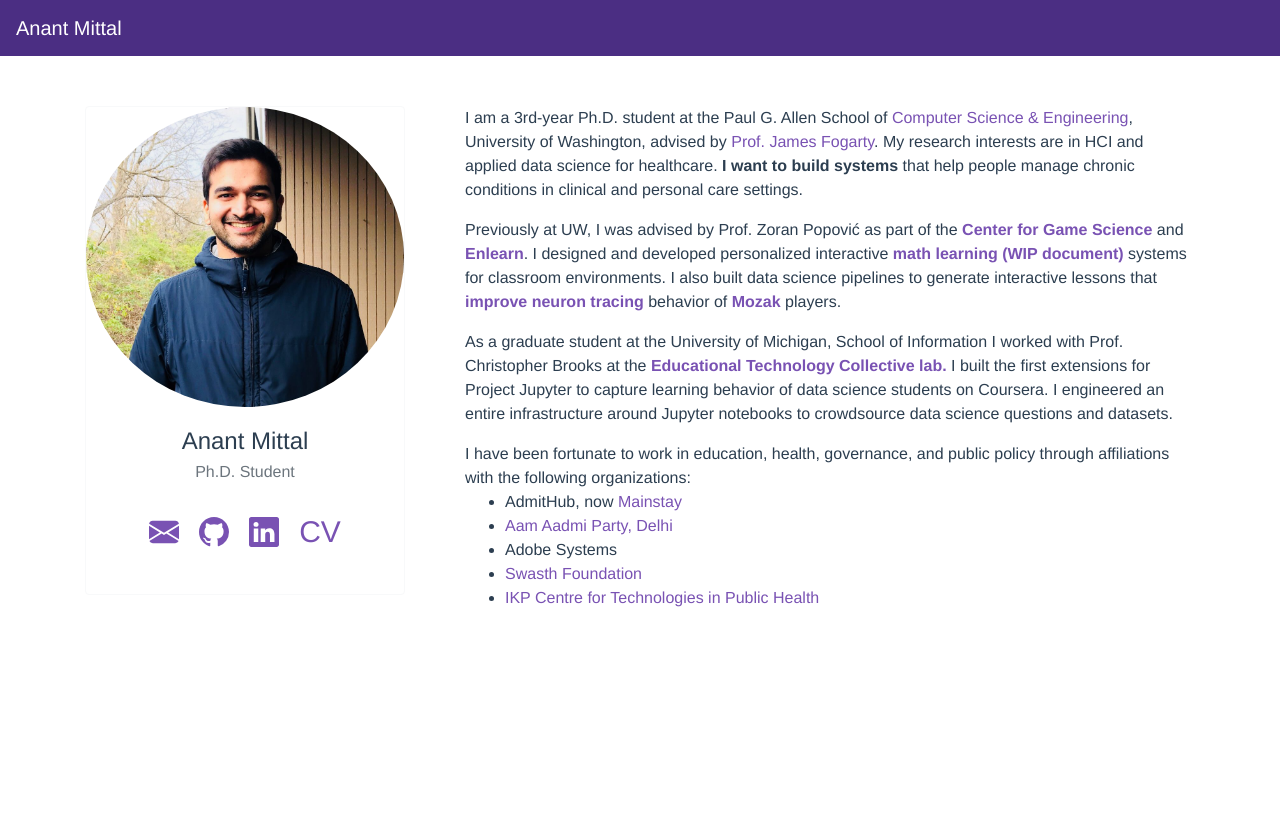
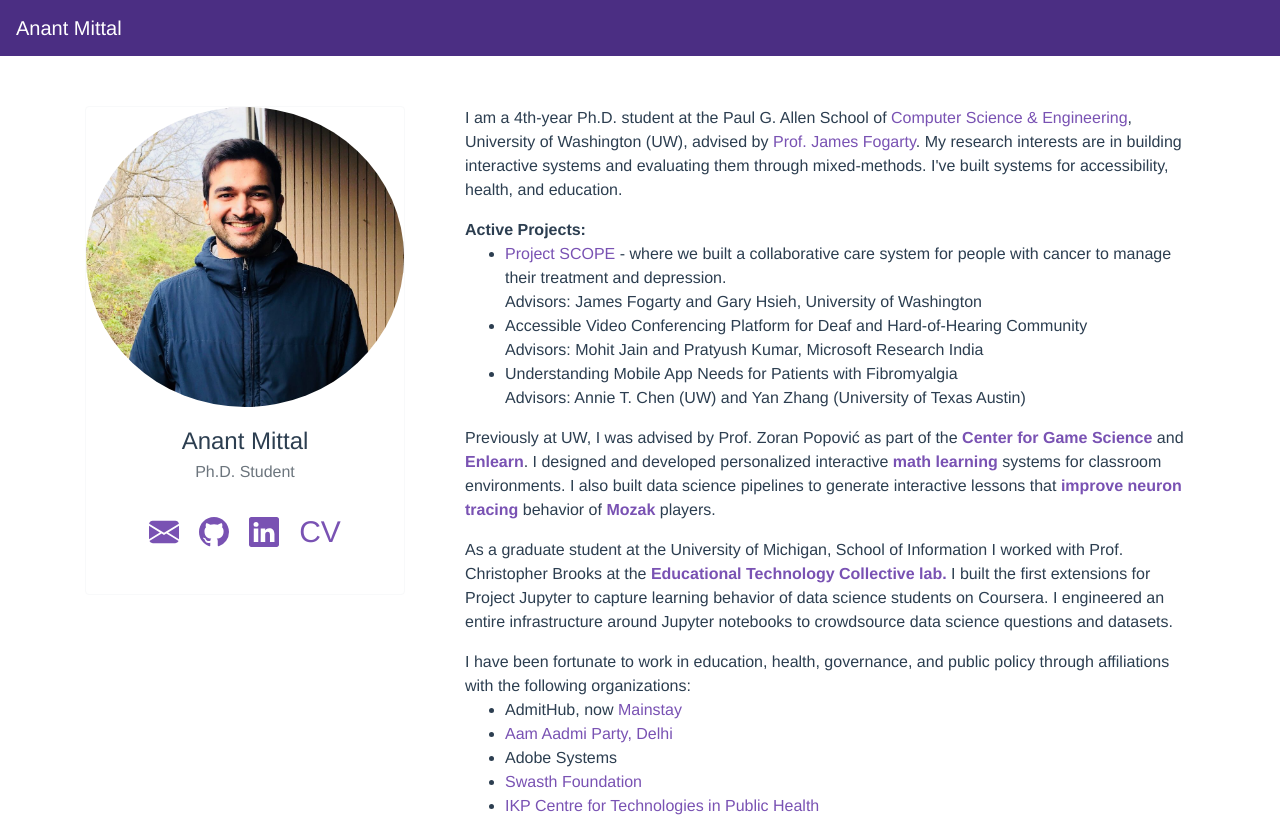
Before and after one commit to anantmittal/anantmittal.github.io, a Vue app: page / in a window 1280 px wide. Before the commit the page ends 800 px from the top, so only its background shows below. Built offline with nearby package versions, Linux system fonts and the light colour scheme.

Commit message:
Yearly update

```diff
--- a/src/components/About.vue
+++ b/src/components/About.vue
@@ -1,8 +1,16 @@
 <template>
 	<div>
 		<p>
-			I am a 3rd-year Ph.D. student at the Paul G. Allen School of <a href="https://www.cs.washington.edu/" target="_blank">Computer Science
-			& Engineering</a>, University of Washington, advised by <a href="https://homes.cs.washington.edu/~jfogarty/" target="_blank">Prof. James Fogarty</a>. My research interests are in HCI and applied data science for healthcare. <strong>I want to build systems</strong> that help people manage chronic conditions in clinical and personal care settings.
+			I am a 4th-year Ph.D. student at the Paul G. Allen School of <a href="https://www.cs.washington.edu/" target="_blank">Computer Science
+			& Engineering</a>, University of Washington (UW), advised by <a href="https://homes.cs.washington.edu/~jfogarty/" target="_blank">Prof. James Fogarty</a>. My research interests are in building interactive systems and evaluating them through mixed-methods. I've built systems for accessibility, health, and education.
+		</p>
+		<p>
+			<strong>Active Projects:</strong>
+			<ul>
+				<li><a href="https://sites.uw.edu/scopestudy/">Project SCOPE</a> - where we built a collaborative care system for people with cancer to manage their treatment and depression. <br/>Advisors: James Fogarty and Gary Hsieh, University of Washington</li>
+				<li>Accessible Video Conferencing Platform for Deaf and Hard-of-Hearing Community <br/>Advisors: Mohit Jain and Pratyush Kumar, Microsoft Research India</li>
+				<li>Understanding Mobile App Needs for Patients with Fibromyalgia<br/>Advisors: Annie T. Chen (UW) and Yan Zhang (University of Texas Austin)</li>
+			</ul>
 		</p>
 		<p> Previously at UW, I was advised by Prof. Zoran Popović as part of the
 			<strong>
@@ -17,7 +25,7 @@
 				<a
 					href="https://homes.cs.washington.edu/~anmittal/EF+Math.pdf"
 					target="_blank"
-					>math learning (WIP document)</a
+					>math learning</a
 				>
 			</strong>
 			systems for classroom environments. I also built
```
